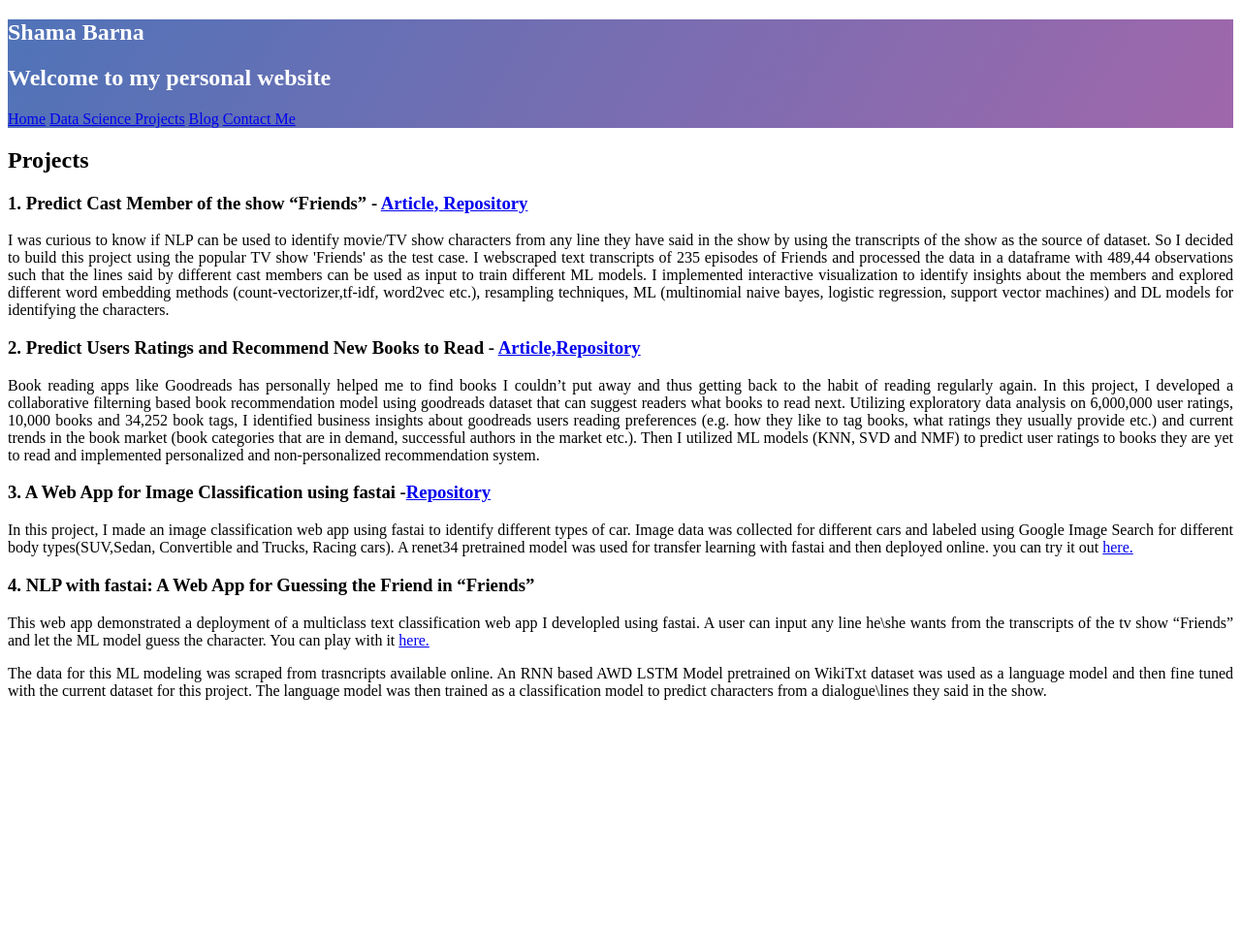
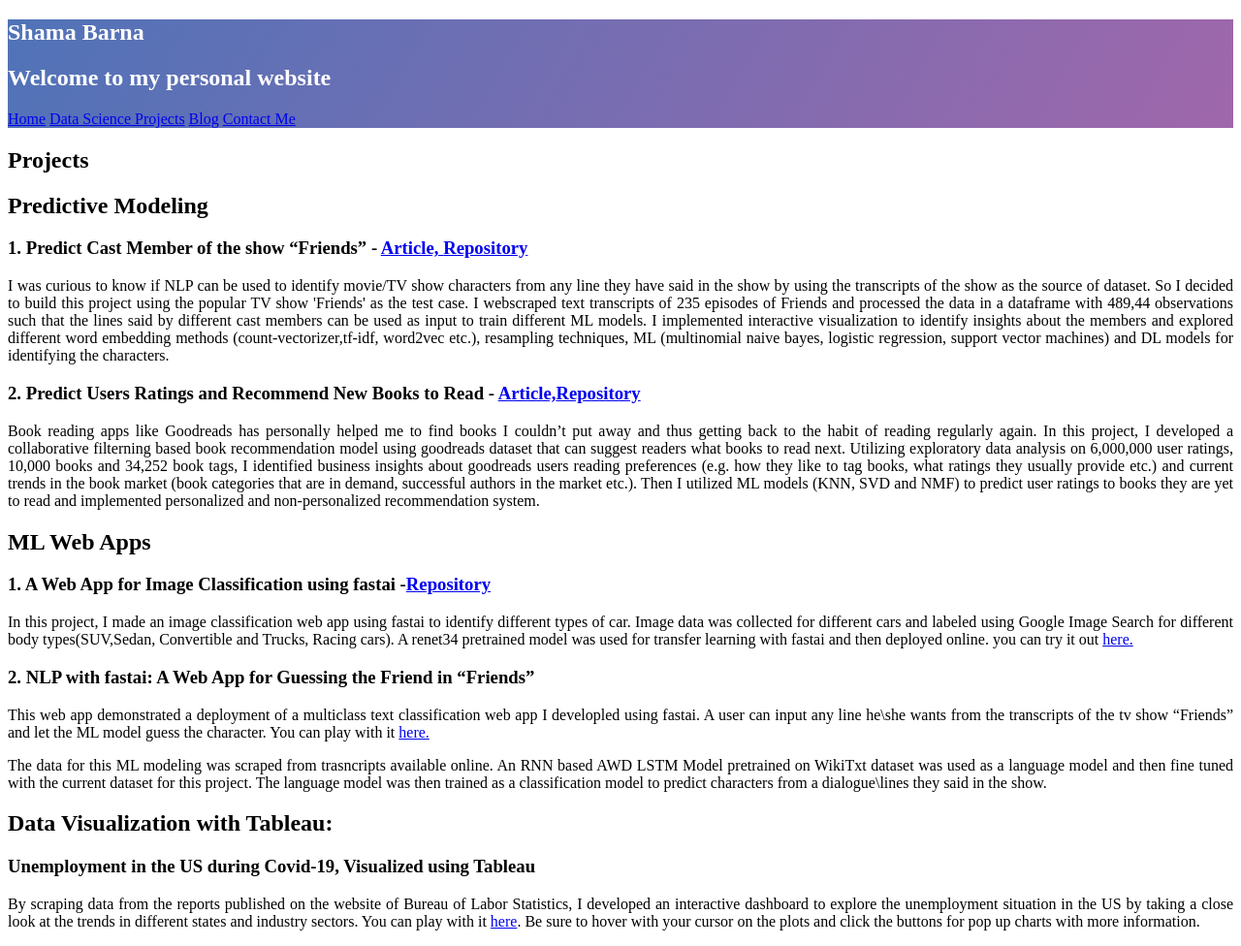
Before and after one commit to shamafarabi/shama.github.io, a Jekyll site: the page built from datascienceprojects.md, in a window 1280 px wide. Shown: the whole page at 97% size. Built offline with Jekyll 4.4.1, drawn with Linux system fonts in a browser that asks for light colours; nearby versions of some CDN libraries; before the commit the page ends 900 px from its top, so only the background shows below that.

Commit message:
Update datascienceprojects.md

```diff
--- a/datascienceprojects.md
+++ b/datascienceprojects.md
@@ -4,7 +4,8 @@ comments: true
 title: Data science projects
 permalink: /datascienceprojects/
 ---
-## Projects
+# Projects
+## Predictive Modeling
 ### 1. Predict Cast Member of the show "Friends" - [Article, ](https://github.com/shamafarabi/Predicting-Cast-Member-of-the-TV-show-Friends-using-NLP/blob/master/Project%20Report.ipynb)[Repository](https://github.com/shamafarabi/Predicting-Cast-Member-of-the-TV-show-Friends-using-NLP)
 <p style='text-align: justify;'>
 I was curious to know if  NLP can be used to identify movie/TV show characters from any line they have said in the show by using the transcripts of the show as the source of dataset. So I decided to build this project using the popular TV show 'Friends' as the test case. I webscraped text transcripts of 235 episodes of Friends and processed the data in a dataframe with 489,44 observations such that the lines said by different cast members can be used as input to train different ML models. I implemented interactive visualization to identify insights about the members and  explored different word embedding methods (count-vectorizer,tf-idf, word2vec etc.), resampling techniques, ML (multinomial naive bayes, logistic regression, support vector machines) and DL models for identifying the characters.
@@ -15,10 +16,18 @@ I was curious to know if  NLP can be used to identify movie/TV show characters f
 Book reading apps like Goodreads has personally helped me to find books I couldn’t put away and thus getting back to the habit of reading regularly again. In this project, I developed a collaborative filterning based book recommendation model using goodreads dataset that can suggest readers what books to read next.  Utilizing exploratory data analysis on  6,000,000 user ratings, 10,000 books and 34,252 book tags, I identified business insights  about goodreads users reading preferences (e.g. how they like to tag books, what ratings they usually provide etc.) and current trends in the book market (book categories that are in demand, successful authors in the market etc.). Then I utilized ML models (KNN, SVD and NMF) to predict user ratings to books they are yet to read and implemented personalized and non-personalized recommendation system.
  </p>
 
-### 3. A Web App for Image Classification using fastai -[Repository](https://github.com/shamafarabi/fastai-v3)
+## ML Web Apps
+
+### 1. A Web App for Image Classification using fastai -[Repository](https://github.com/shamafarabi/fastai-v3)
 In this project, I made an image classification web app using fastai to identify different types of car. Image data was collected for different cars and labeled using Google Image Search for different body types(SUV,Sedan, Convertible and Trucks, Racing cars). A renet34 pretrained model was used for transfer learning with fastai and then deployed online. you can try it out [here.](https://car-make-detection.onrender.com/)
 
-### 4. NLP with fastai: A Web App for Guessing the Friend in "Friends"
+### 2. NLP with fastai: A Web App for Guessing the Friend in "Friends"
 This web app demonstrated a deployment of a multiclass text classification web app I developled using fastai. A user can input any line he\she wants from the transcripts of the tv show "Friends" and let the ML model guess the character. You can play with it [here.](https://friends-2b3s.onrender.com/)
 
 The data for this ML modeling was scraped from trasncripts available online. An RNN based AWD LSTM Model pretrained on WikiTxt dataset was used as a language model and then fine tuned with the current dataset for this project. The language model was then trained as a classification model to predict characters from a dialogue\lines they said in the show.
+
+## Data Visualization with Tableau:
+
+### Unemployment in the US during Covid-19, Visualized using Tableau
+
+By scraping data from the reports published on the website of Bureau of Labor Statistics,  I developed an interactive dashboard to explore the unemployment situation in the US by taking a close look at the trends in different states and industry sectors. You can play with it [here](https://public.tableau.com/views/Book2_15969148443530/Dashboard1?:language=en&:display_count=y&:origin=viz_share_link). Be sure to hover with your cursor on the plots and click the buttons for pop up charts with more information.
```
